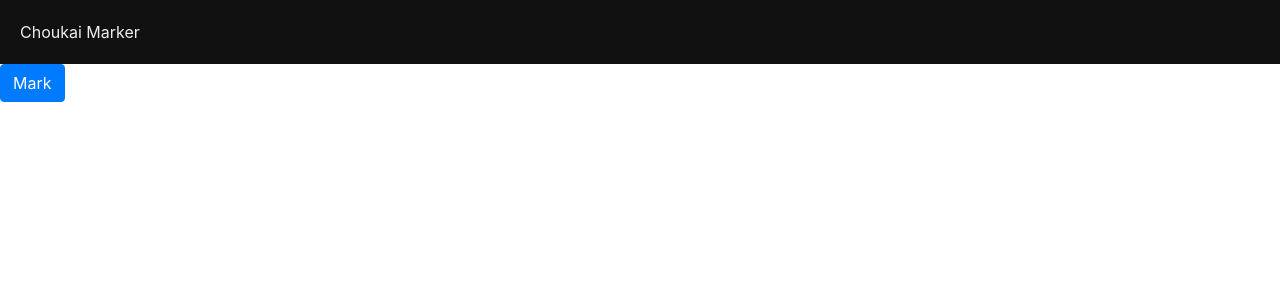
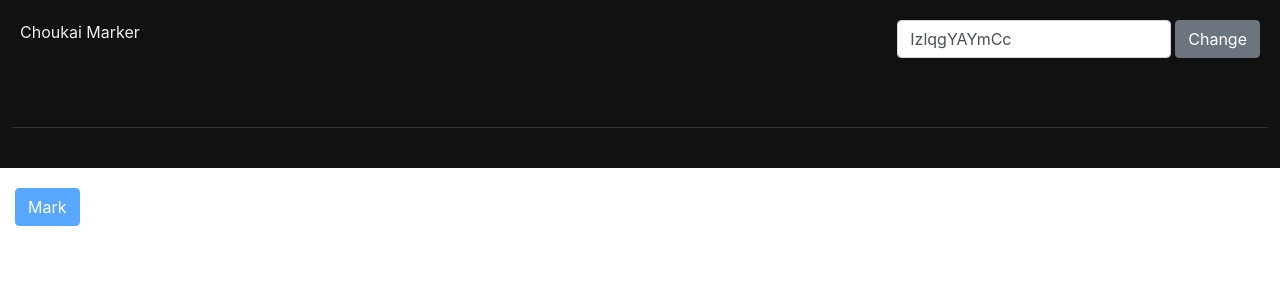
Before and after one commit to boggyjan/choukaimark, a Nuxt app: page / in a window 1280 px wide. Shown: the top 300 px of the page. Built offline with nearby package versions, Linux system fonts and the light colour scheme.

Commit message:
create base functions

```diff
--- a/assets/scss/global.scss
+++ b/assets/scss/global.scss
@@ -12,3 +12,30 @@ body {
   background: #111;
   color: #eee;
 }
+
+.yt-player {
+  iframe {
+    display: block;
+  }
+}
+.timeline-wrapper {
+  background: #111;
+  padding: 40px 12px;
+
+  .timeline {
+    position: relative;
+    height: 10px;
+    border-bottom: 1px solid #333;
+
+    .time-item {
+      position: absolute;
+      background: #f00;
+      height: 5px;
+      min-width: 3px;
+    }
+  }
+}
+
+.actions {
+  margin: 20px 0;
+}
--- a/components/SiteHeader.vue
+++ b/components/SiteHeader.vue
@@ -1,3 +1,28 @@
 <template>
-  <div class="site-header">Choukai Marker</div>
+  <div class="site-header">
+    <div class="row">
+      <div class="col">
+        <div>Choukai Marker</div>
+      </div>
+      <div class="col-auto">
+        <div class="d-flex">
+          <input type="text" v-model="vid" class="form-control mr-1">
+          <button
+            @click="$emit('changeVideo', vid)"
+            class="btn btn-secondary">Change</button>
+        </div>
+      </div>
+    </div>
+  </div>
 </template>
+
+<script>
+export default {
+  data () {
+    return {
+      vid: this.videoId
+    }
+  },
+  props: ['videoId']
+}
+</script>
--- a/pages/index.vue
+++ b/pages/index.vue
@@ -1,21 +1,45 @@
 <template>
   <div class="site-wrapper">
-    <site-header />
-    <div class="row">
-      <div class="col-sm-8">
-        <div id="player" style="border-width: 3px;"></div>
-        <a href="#" class="btn btn-primary"
+    <site-header :videoId="videoId" @changeVideo="playVideo($event)" />
+    <div class="main">
+      <div class="yt-player">
+        <div id="player"></div>
+        <div class="timeline-wrapper">
+          <div class="timeline">
+            <div
+              v-for="(mark, idx) in marks"
+              :key="`timeline_mark_${idx}`"
+              @click="playFromMark(mark)"
+              :style="`
+                left: ${ mark.start / videoDuration * 100 }%;
+                width: ${ (mark.end - mark.start) / videoDuration * 100 }%;
+              `"
+              class="time-item"></div>
+          </div>
+        </div>
+      </div>
+      <div class="container-fluid">
+        <div class="actions">
+          <a
             @mousedown.prevent="markStart()"
-          @mouseup.prevent="markEnd()">Mark</a>
+            @mouseup.prevent="markEnd()"
+            :class="{ disabled: !markable }"
+            href="#"
+            class="btn btn-primary">Mark</a>
         </div>
-      <div class="col-sm-4">
+        <div>
           <ul class="list-group">
-          <li class="list-group-item" v-for="mark in marks">
+            <li
+              v-for="(mark, idx) in marks"
+              :key="`list_mark_${idx}`"
+              @click="playFromMark(mark)"
+              class="list-group-item">
               {{ Math.floor(mark.start * 10) / 10 }}s
               -
               {{ Math.floor(mark.end * 10) / 10 }}s
             </li>
           </ul>
+        </div>
       </div>
     </div>
   </div>
@@ -29,6 +53,8 @@ export default {
     return {
       player: null,
       playerId: 'player',
+      videoId: 'IzlqgYAYmCc',
+      videoDuration: 0,
       markable: false,
       markTime: {
         start: 0,
@@ -42,38 +68,28 @@ export default {
   },
   methods: {
     onYouTubeIframeAPIReady () {
-      this.player = new window.YT.Player(this.playerId, {
-          width: '100%',
-          height: '450',
-          videoId: 'IzlqgYAYmCc',
-          events: {
-            'onReady': this.onPlayerReady,
-            'onStateChange': this.onPlayerStateChange
+      if (this.videoId) {
+        this.playVideo()
       }
-      })
     },
     onPlayerReady(event) {
-      document.getElementById(this.playerId).style.borderColor = '#FF6D00'
+      this.videoDuration = this.player.getDuration()
     },
     changeBorderColor(playerStatus) {
-      var color
       this.markable = false
       if (playerStatus == -1) {
-        color = "#37474F" // unstarted = gray
+        // unstarted
       } else if (playerStatus == 0) {
-        color = "#FFFF00" // ended = yellow
+        // ended
       } else if (playerStatus == 1) {
+        // playing
         this.markable = true
-        color = "#33691E" // playing = green
       } else if (playerStatus == 2) {
-        color = "#DD2C00" // paused = red
+        // paused
       } else if (playerStatus == 3) {
-        color = "#AA00FF" // buffering = purple
+        // buffering
       } else if (playerStatus == 5) {
-        color = "#FF6DOO" // video cued = orange
-      }
-      if (color) {
-        document.getElementById(this.playerId).style.borderColor = color
+        // video cued
       }
     },
     onPlayerStateChange(event) {
@@ -105,6 +121,29 @@ export default {
     },
     makeMark (start, end) {
       this.marks.push({ start, end })
+    },
+    playVideo (vid) {
+      this.marks = []
+      if (vid) {
+        this.videoId = vid
+      }
+      if (!this.player) {
+        this.player = new window.YT.Player(this.playerId, {
+          width: '100%',
+          height: '450',
+          videoId: this.videoId,
+          events: {
+            'onReady': this.onPlayerReady,
+            'onStateChange': this.onPlayerStateChange
+          }
+        })
+      } else {
+        this.player.loadVideoById(this.videoId, 0, 'large')
+      }
+    },
+    playFromMark ({ start, end }) {
+      this.player.seekTo(start, true)
+      this.player.playVideo()
     }
   },
   mounted () {
```
Lines whose indentation alone changed are shown as unchanged.
